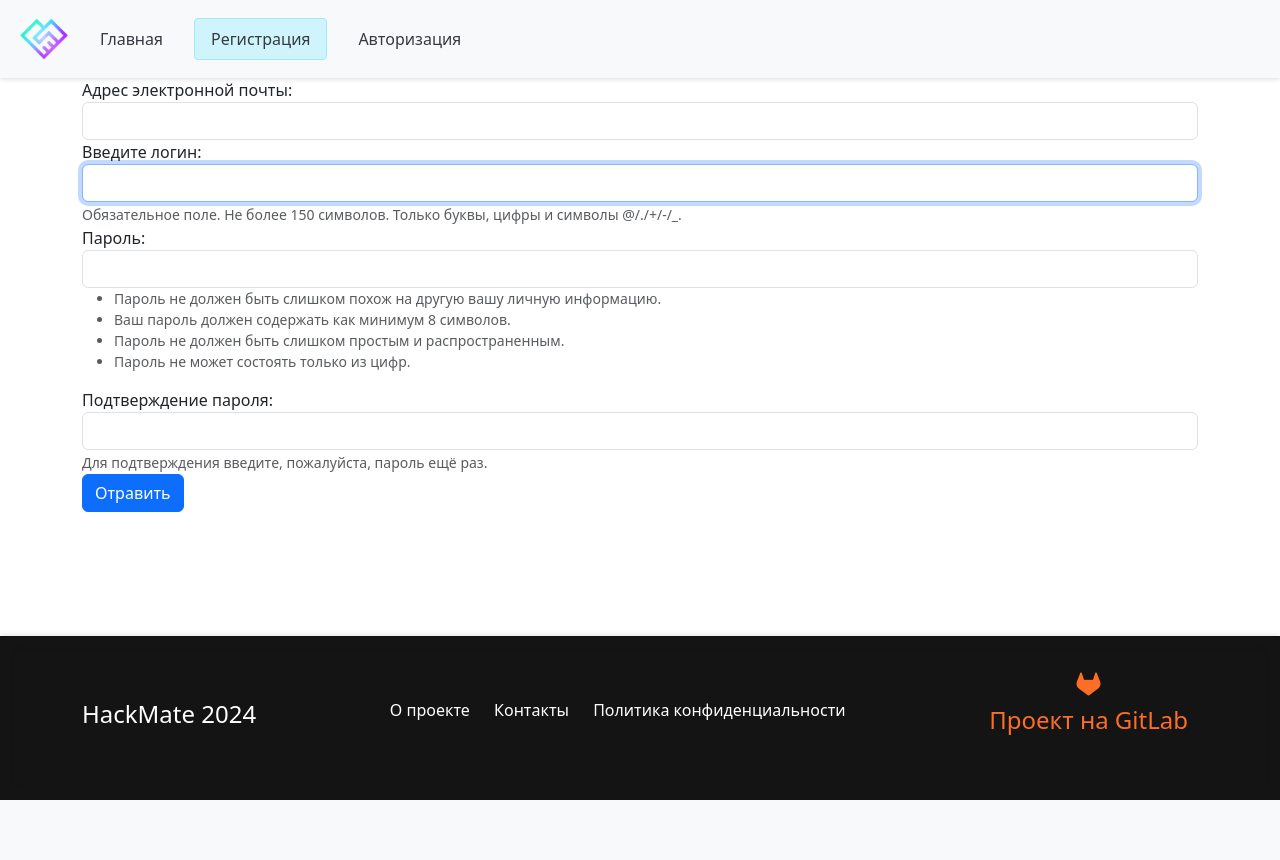
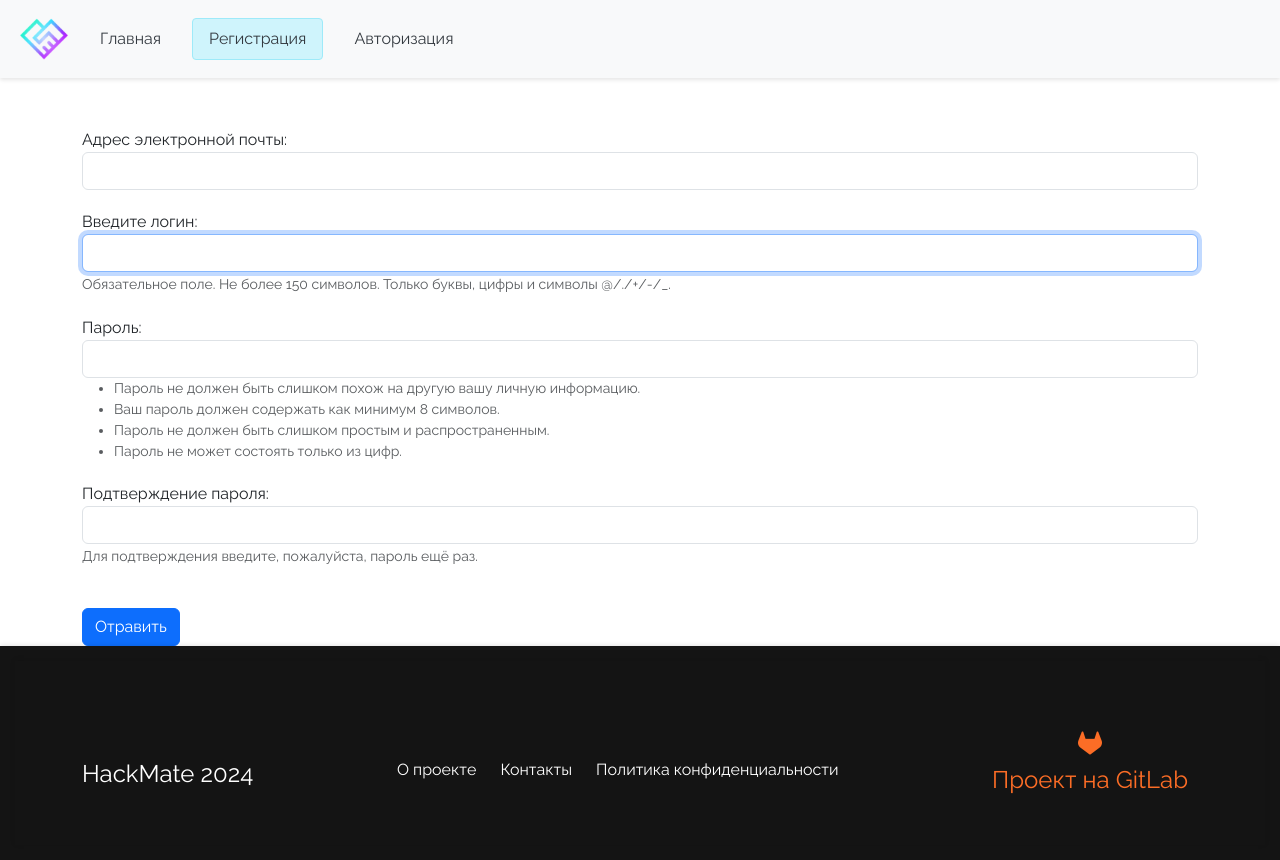
Before and after one commit to kiper-acab/Hackmate, a Django app: page /auth/signup/ in a window 1280 px wide. Before the commit the page ends 800 px from the top, so only its background shows below. Run offline with Django 4.2, Linux system fonts and the light colour scheme; some libraries are stand-ins or nearby versions.

Commit message:
поменял стили

```diff
--- a/hackmate/static_dev/css/base.css
+++ b/hackmate/static_dev/css/base.css
@@ -1,4 +1,6 @@
-*{
+@import url(https://fonts.googleapis.com/css?family=Montserrat:900|Raleway:400,400i,700,700i);
+
+* {
     margin: 0;
     padding: 0;
     box-sizing: border-box;
@@ -9,6 +11,7 @@ html, body {
     margin: 0;
     display: flex;
     flex-direction: column;
+    font-family: "Raleway", sans-serif;
 }
 
 .page-container {
--- a/hackmate/static_dev/css/homepage/homepage.css
+++ b/hackmate/static_dev/css/homepage/homepage.css
@@ -1,5 +1,3 @@
-@import url(https://fonts.googleapis.com/css?family=Montserrat:900|Raleway:400,400i,700,700i);
-
 :root {
   --black: #1d1f20;
   --blue: #83e4e2;
@@ -25,7 +23,6 @@ body {
 body {
   background-color: var(--white);
   color: var(--black);
-  font-family: "Raleway", sans-serif;
 }
 
 main {
--- /dev/null
+++ b/hackmate/static_dev/css/users/signup.css
@@ -0,0 +1,12 @@
+.container {
+    margin-top: 50px;
+}
+
+.form>div,
+.form-group{
+    margin: 20px 0;
+}
+
+.btn-primary{
+    margin-top: 20px;
+}
--- a/hackmate/templates/users/login.html
+++ b/hackmate/templates/users/login.html
@@ -1,6 +1,10 @@
 {% extends "base.html" %}
 
 {% load static %}
+
+{% block links %}
+	<link rel="stylesheet" href="{% static 'css/users/signup.css' %}">
+{% endblock %}
 
 {% block content %}
 	<section class="container">
--- a/hackmate/templates/users/signup.html
+++ b/hackmate/templates/users/signup.html
@@ -1,4 +1,10 @@
 {% extends "base.html" %}
+
+{% load static %}
+
+{% block links %}
+	<link rel="stylesheet" href="{% static 'css/users/signup.css' %}">
+{% endblock %}
 
 {% block content %}
 	<section class="container">
@@ -9,7 +15,7 @@
 				{% endfor %}
 			</div>
 		{% endif %}
-		<form method="post" enctype="multipart/form-data">
+		<form method="post" enctype="multipart/form-data" class="form">
 			{% csrf_token %}
 			{% for field in form %}
 				{% include "includes/form.html" %}
--- a/hackmate/users/views.py
+++ b/hackmate/users/views.py
@@ -30,6 +30,33 @@ class ProfileView(
         profile_form = users.forms.ProfileChangeForm(
             instance=request.user.profile,
         )
+        return django.shortcuts.render(
+            request,
+            "users/profile.html",
+            {"form": form, "profile_form": profile_form},
+        )
+
+    def post(self, request):
+        form = users.forms.UserChangeForm(request.POST, instance=request.user)
+        profile_form = users.forms.ProfileChangeForm(
+            request.POST,
+            request.FILES,
+            instance=request.user.profile,
+        )
+
+        if form.is_valid() and profile_form.is_valid():
+            user_form = form.save(commit=False)
+            user_form.mail = users.models.UserManager().normalize_email(
+                form.cleaned_data["email"],
+            )
+            user_form.save()
+            profile_form.save()
+            django.contrib.messages.success(
+                request,
+                "Форма успешно отправлена!",
+            )
+            return django.shortcuts.redirect("users:profile")
+
         return django.shortcuts.render(
             request,
             "users/profile.html",
```
